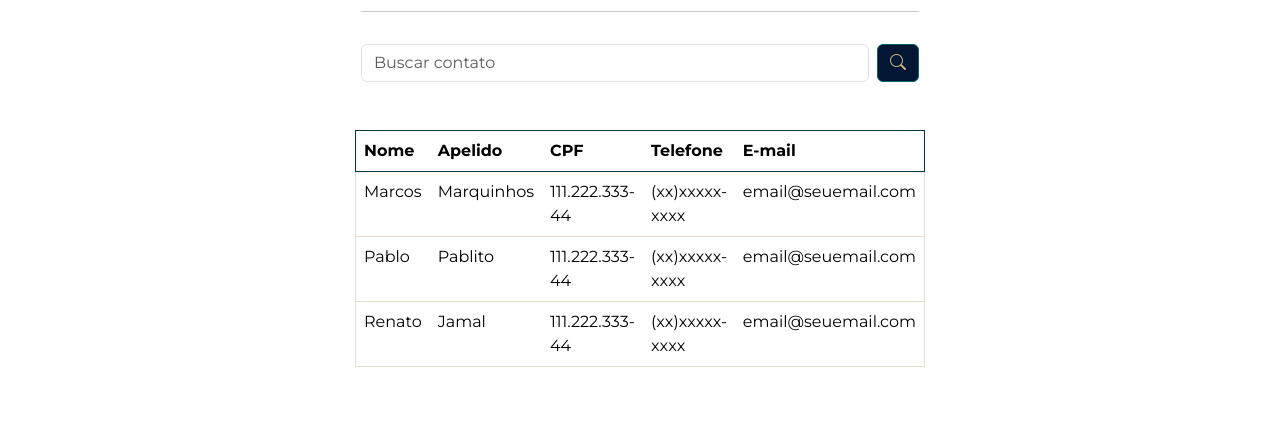
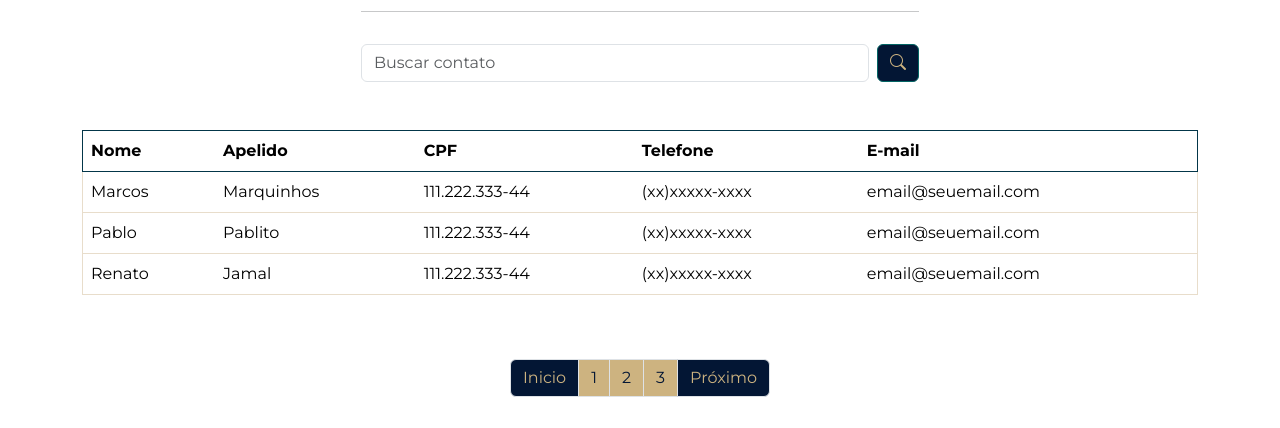
Before and after one commit to Re-Ja-Rocha/Agendilize, a plain HTML site: page contatos.html in a window 1280 px wide. Shown: the part 281-709 px from the top of the page. Drawn offline with nearby package versions, Linux system fonts and the light colour scheme.

Commit message:
Atualizando width para melhoria do layout

```diff
--- a/contatos.html
+++ b/contatos.html
@@ -83,7 +83,7 @@
 
 
       <div class="table-responsive">
-    <table class="table table-hover table-fluid   w-50 mx-auto">
+    <table class="table table-hover table-fluid   w-80 mx-auto">
         <thead>
           <tr class="tabela_titulo">
 
```
